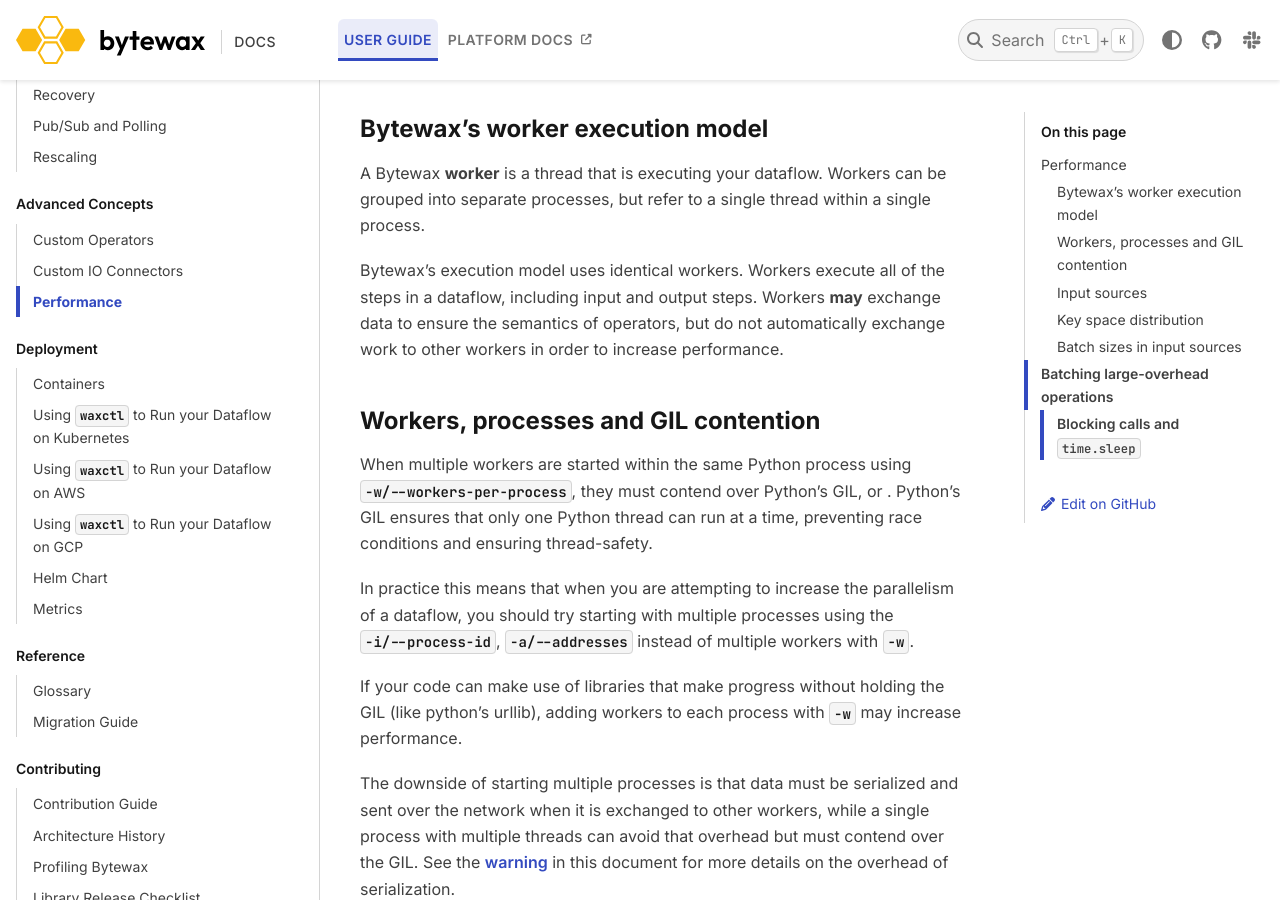
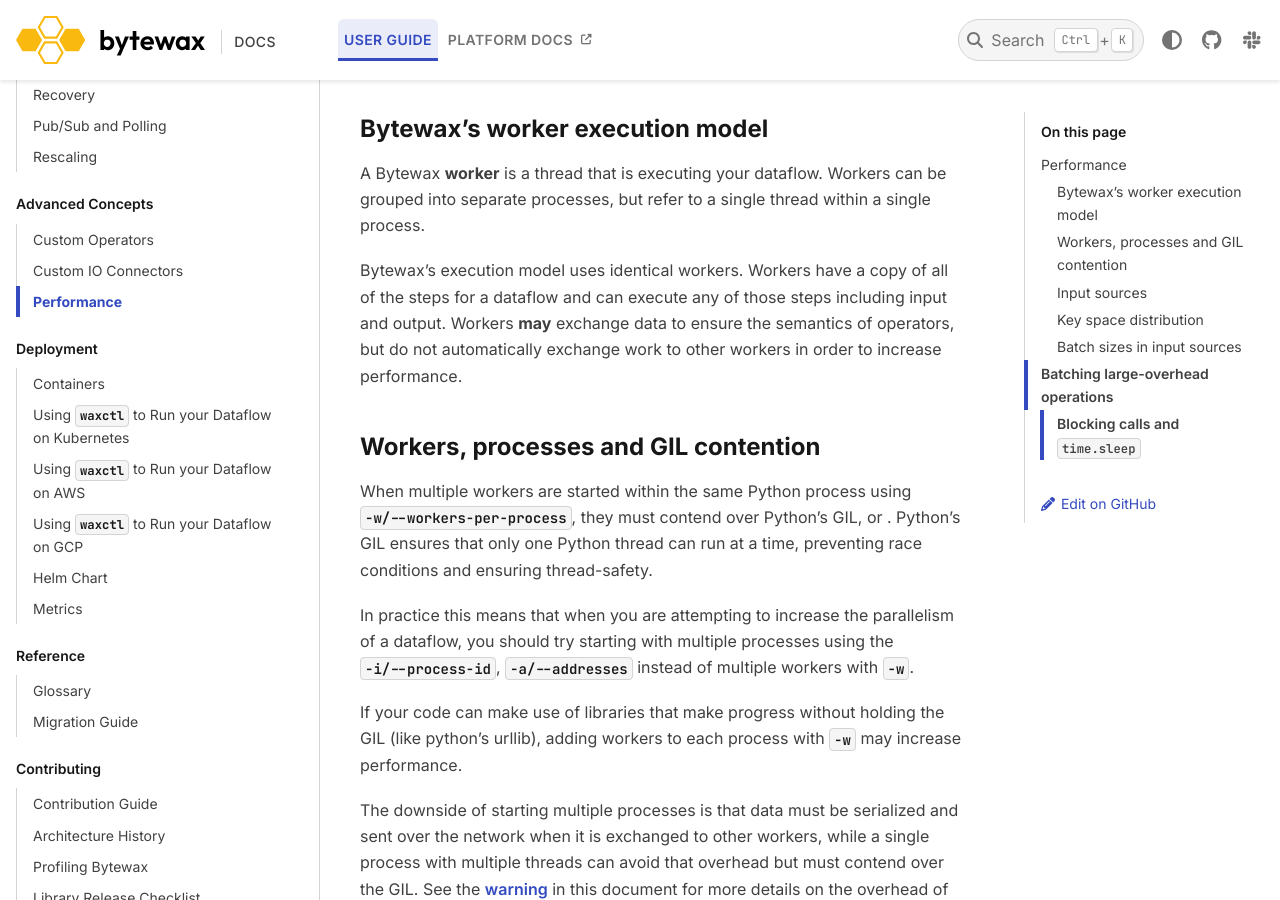
Before and after one commit to bytewax/bytewax, a Sphinx documentation site: the page built from docs/guide/advanced-concepts/performance.md, in a window 1280 px wide and 900 px high, scrolled down 735 px. Built offline with Sphinx 7.4.7 and the PyData theme 0.15.4, drawn with Linux system fonts in a browser that asks for light colours; pages that are not in the unit, such as notebooks, are missing from menus.

Commit message:
Clarify that workers can execute any steps.

```diff
--- a/docs/guide/advanced-concepts/performance.md
+++ b/docs/guide/advanced-concepts/performance.md
@@ -29,10 +29,10 @@
 A Bytewax **worker** is a thread that is executing your dataflow. Workers can be grouped
 into separate processes, but refer to a single thread within a single process.
 
-Bytewax's execution model uses identical workers. Workers execute all of the steps
-in a dataflow, including input and output steps. Workers **may** exchange
-data to ensure the semantics of operators, but do not automatically
-exchange work to other workers in order to increase performance.
+Bytewax's execution model uses identical workers. Workers have a copy of all of the
+steps for a dataflow and can execute any of those steps including input and output.
+Workers **may** exchange data to ensure the semantics of operators, but do not
+automatically exchange work to other workers in order to increase performance.
 
 ## Workers, processes and GIL contention
 
```
